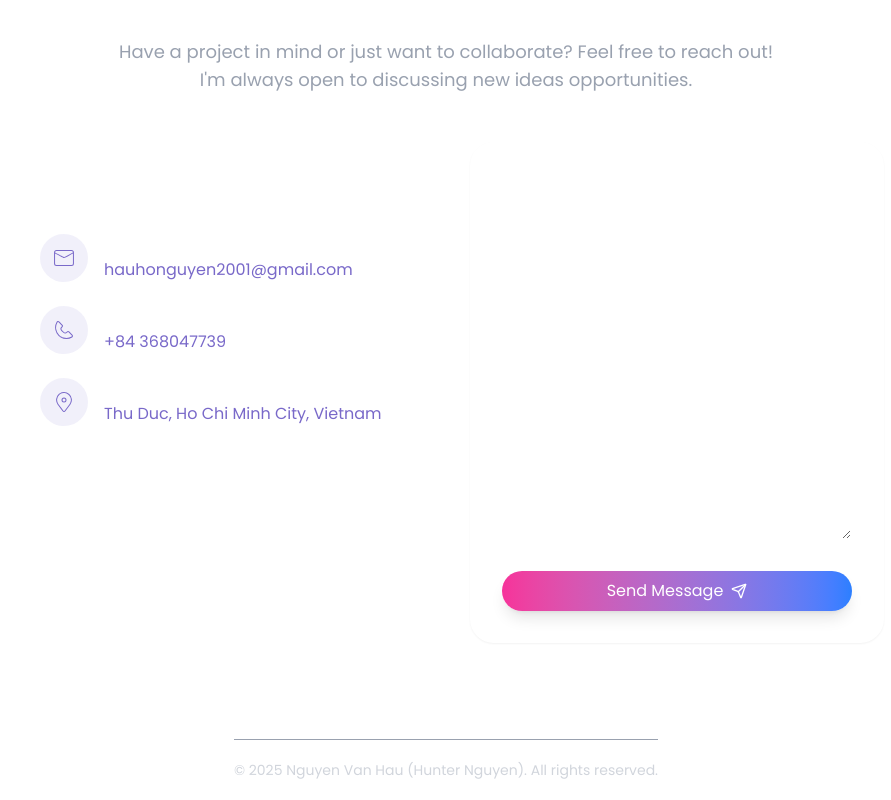
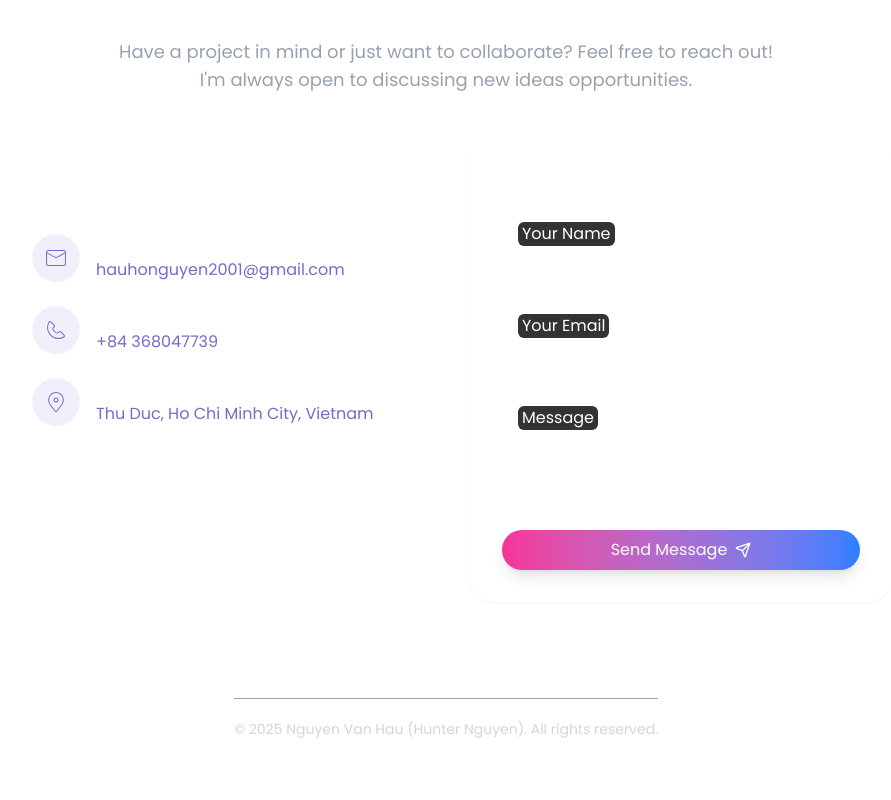
Before and after one commit to HunterNguyenDev/Portfolio, a React (Vite) app: page / in a window 1280 px wide. Shown: the part 3134-3934 px from the top of the page, without its empty margins (194-1085 px from the left). After the commit the page ends 3893 px from the top, so only its background shows below. Built offline with nearby package versions, Linux system fonts and the light colour scheme.

Commit message:
Updated UI Form Send Message

```diff
--- a/src/components/Contact.jsx
+++ b/src/components/Contact.jsx
@@ -28,6 +28,10 @@ const Contact = () => {
     email: "",
     message: "",
   });
+
+  const handleChange = (e) => {
+    setFormData((prev) => ({ ...prev, [e.target.name]: e.target.value }));
+  };
 
   const handleSubmit = (e) => {
     e.preventDefault();
@@ -64,7 +68,7 @@ const Contact = () => {
 
           <div className="grid grid-cols-1 gap-12 md:grid-cols-2">
             <div className="space-y-8 p-8">
-              <h3 className="mb-6 text-3xl font-medium text-white text-center md:text-left">
+              <h3 className="mb-6 text-center text-3xl font-medium text-white md:text-left">
                 Contact Information
               </h3>
 
@@ -78,7 +82,7 @@ const Contact = () => {
                     <h4 className="font-medium text-white">Email</h4>
                     <a
                       href="mailto:hauhonguyen2001@gmail.com"
-                      className="text-muted-foreground text-primary transition-colors flex flex-wrap break-all "
+                      className="text-muted-foreground text-primary flex flex-wrap break-all transition-colors"
                     >
                       hauhonguyen2001@gmail.com
                     </a>
@@ -122,15 +126,15 @@ const Contact = () => {
             </div>
 
             <div className="rounded-3xl p-8 text-white shadow-xs">
-              <h3 className="mb-6 text-3xl font-medium text-white text-center md:text-left">
+              <h3 className="mb-6 text-center text-3xl font-medium text-white md:text-left">
                 Send Message
               </h3>
 
-              <form className="space-y-6" onSubmit={handleSubmit}>
-                <div>
+              <form className="space-y-7" onSubmit={handleSubmit}>
+                <div className="relative h-16">
                   <label
                     htmlFor="name"
-                    className="mb-2 block text-sm font-medium"
+                    className="absolute -top-3 left-4 z-10 rounded-md bg-black/80 px-1"
                   >
                     {" "}
                     Your Name
@@ -141,19 +145,17 @@ const Contact = () => {
                     id="name"
                     name="name"
                     required
-                    className="border-input focus:ring-primary w-full rounded-md border px-4 py-3 focus:ring-2 focus:outline-none"
+                    className="focus:ring-primary top-0 left-0 z-[1] w-full rounded-lg border bg-transparent px-5 py-4 focus:ring-2 focus:outline-none"
                     placeholder="Hunter Nguyen..."
                     value={formData.name}
-                    onChange={(e) =>
-                      setFormData({ ...formData, name: e.target.value })
-                    }
+                    onChange={handleChange}
                   />
                 </div>
 
-                <div>
+                <div className="relative h-16">
                   <label
                     htmlFor="email"
-                    className="mb-2 block text-sm font-medium"
+                    className="absolute -top-3 left-4 z-10 rounded-md bg-black/80 px-1"
                   >
                     {" "}
                     Your Email
@@ -164,19 +166,17 @@ const Contact = () => {
                     id="email"
                     name="email"
                     required
-                    className="border-input focus:ring-primary w-full rounded-md border px-4 py-3 focus:ring-2 focus:outline-none"
+                    className="focus:ring-primary top-0 left-0 z-[1] w-full rounded-lg border bg-transparent px-5 py-4 focus:ring-2 focus:outline-none"
                     placeholder="hunternguyen@gmail.com"
                     value={formData.email}
-                    onChange={(e) =>
-                      setFormData({ ...formData, email: e.target.value })
-                    }
+                    onChange={handleChange}
                   />
                 </div>
 
-                <div>
+                <div className="relative h-16">
                   <label
                     htmlFor="message"
-                    className="mb-2 block text-sm font-medium"
+                    className="absolute -top-3 left-4 z-10 rounded-md bg-black/80 px-1"
                   >
                     {" "}
                     Message
@@ -187,19 +187,17 @@ const Contact = () => {
                     id="message"
                     name="message"
                     required
-                    className="border-input focus:ring-primary w-full rounded-md border px-4 py-3 focus:ring-2 focus:outline-none"
+                    className="focus:ring-primary top-0 left-0 z-[1] w-full resize-none rounded-lg border bg-transparent px-5 py-4 focus:ring-2 focus:outline-none"
                     placeholder="Hello, I'd like to talk about..."
                     value={formData.message}
-                    onChange={(e) =>
-                      setFormData({ ...formData, message: e.target.value })
-                    }
+                    onChange={handleChange}
                   />
                 </div>
 
                 <button
                   type="submit"
                   disabled={isSubmitting}
-                  className="mt-3 flex w-full items-center justify-center gap-2 rounded-4xl bg-gradient-to-r from-pink-500 to-blue-500 px-3 py-2 text-white shadow-lg transition-all duration-300 hover:bg-indigo-600 hover:shadow-xl hover:shadow-indigo-600 md:px-3 md:py-2"
+                  className="mt-12 flex w-full items-center justify-center gap-2 rounded-4xl bg-gradient-to-r from-pink-500 to-blue-500 px-3 py-2 text-white shadow-lg transition-all duration-300 hover:bg-indigo-600 hover:shadow-xl hover:shadow-indigo-600 md:px-3 md:py-2"
                 >
                   {isSubmitting ? "Sending..." : "Send Message"}
                   <LuSend size={16} />
```
